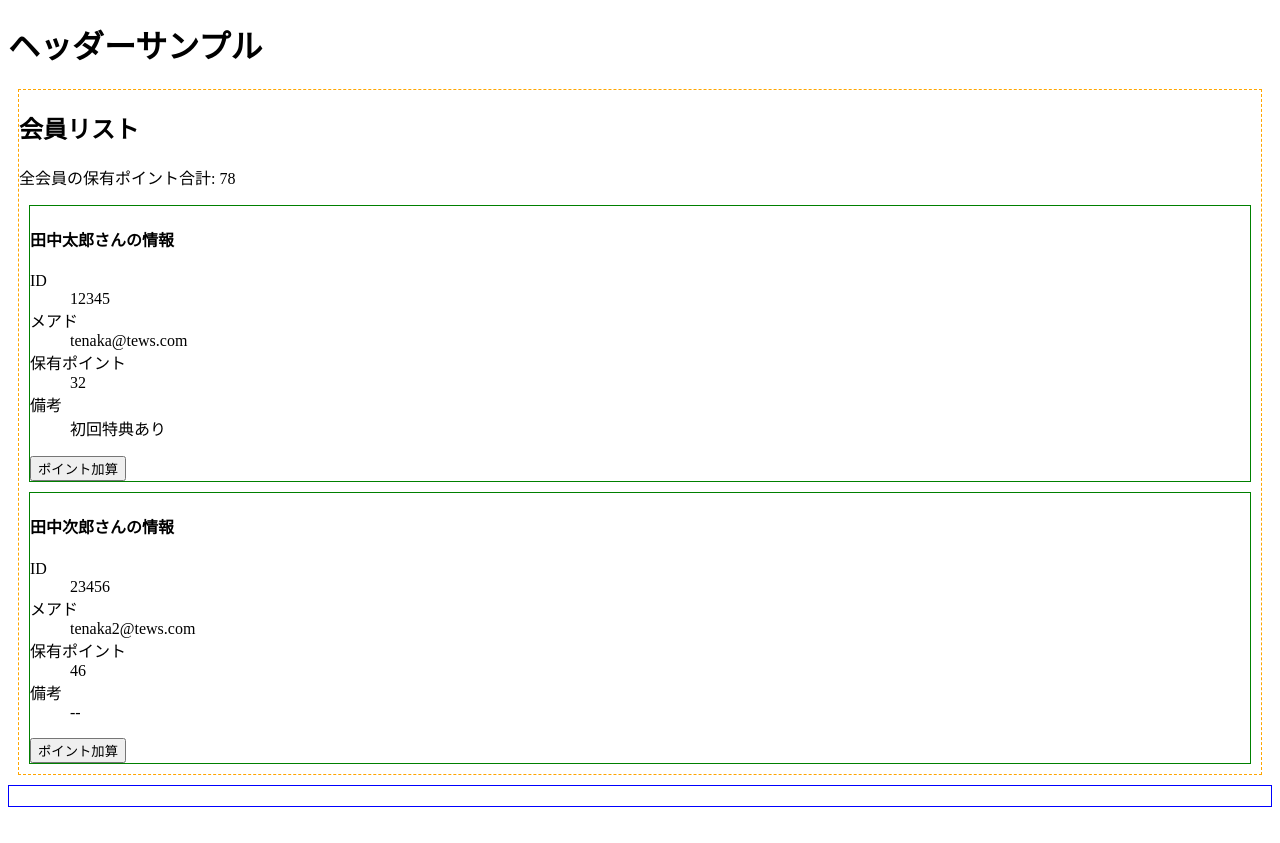
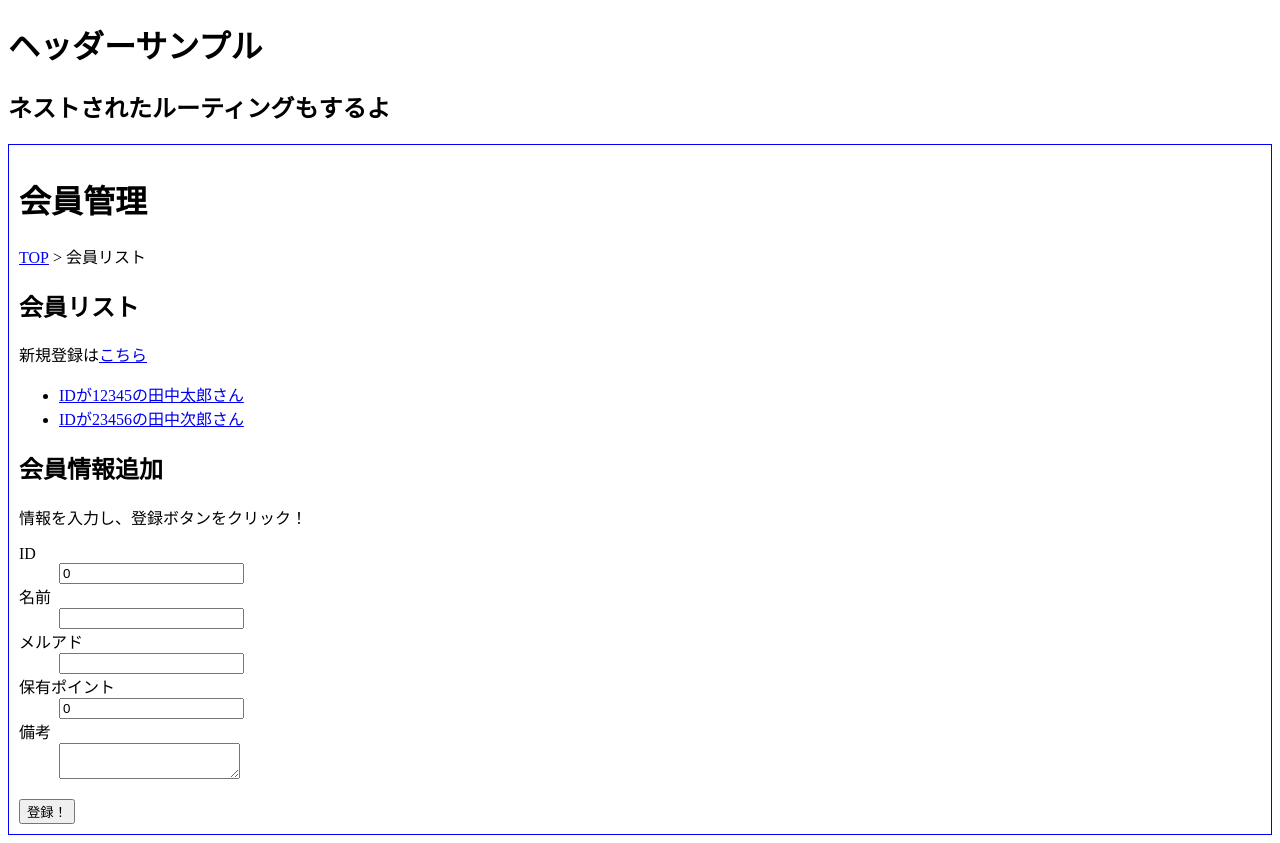
Before and after one commit to Asaki256/hello-nuxt, a Nuxt app: page /member/memberList/memberAdd in a window 1280 px wide. Before the commit the page ends 815 px from the top, so only its background shows below. Built offline with nearby package versions, Linux system fonts and the light colour scheme.

Commit message:
3章 89P ネストされたルーティング

```diff
--- a/app.vue
+++ b/app.vue
@@ -23,8 +23,9 @@ useState<Map<number, Member>>("memberList", (): Map<number, Member> => {
 <template>
   <header>
     <h1>ヘッダーサンプル</h1>
+    <h2>ネストされたルーティングもするよ</h2>
   </header>
-  <TheBaseSection />
+  <!-- <TheBaseSection /> -->
   <main>
     <NuxtPage />
   </main>
--- a/pages/member/memberList.vue
+++ b/pages/member/memberList.vue
@@ -16,15 +16,16 @@ const memberList = useState<Map<number, Member>>("memberList");
   </nav>
   <section>
     <h2>会員リスト</h2>
-    <p>新規登録は<NuxtLink :to="{ name: 'member-memberAdd' }">こちら</NuxtLink></p>
+    <p>新規登録は<NuxtLink :to="{ name: 'member-memberList-memberAdd' }">こちら</NuxtLink></p>
     <section>
       <ul>
         <li v-for="[id, member] in memberList" :key="id">
-          <NuxtLink :to="{ name: 'member-memberDetail-id', params: { id: id } }">
+          <NuxtLink :to="{ name: 'member-memberList-memberDetail-id', params: { id: id } }">
             IDが{{ id }}の{{ member.name }}さん
           </NuxtLink>
         </li>
       </ul>
     </section>
+    <NuxtPage />
   </section>
 </template>
--- a/pages/member/memberAdd.vue
+++ b/pages/member/memberList/memberAdd.vue
@@ -21,14 +21,6 @@ const onAdd = (): void => {
 </script>
 
 <template>
-  <h1>会員管理</h1>
-  <nav id="breadcrumbs">
-    <ul>
-      <li><NuxtLink :to="{ name: 'index' }">TOP</NuxtLink></li>
-      <li><NuxtLink :to="{ name: 'member-memberList' }">会員リスト</NuxtLink></li>
-      <li>会員情報追加</li>
-    </ul>
-  </nav>
   <section>
     <h2>会員情報追加</h2>
     <p>情報を入力し、登録ボタンをクリック！</p>
--- a/pages/member/memberDetail/[id].vue
+++ b/pages/member/memberList/memberDetail/[id].vue
@@ -21,14 +21,6 @@ const localNote = computed((): string => {
 </script>
 
 <template>
-  <h1>会員管理</h1>
-  <nav id="breadcrumbs">
-    <ul>
-      <li><NuxtLink :to="{ name: 'index' }">TOP</NuxtLink></li>
-      <li><NuxtLink :to="{ name: 'member-memberList' }">会員リスト</NuxtLink></li>
-      <li>会員詳細情報</li>
-    </ul>
-  </nav>
   <section>
     <h2>会員詳細情報</h2>
     <dl>
```
